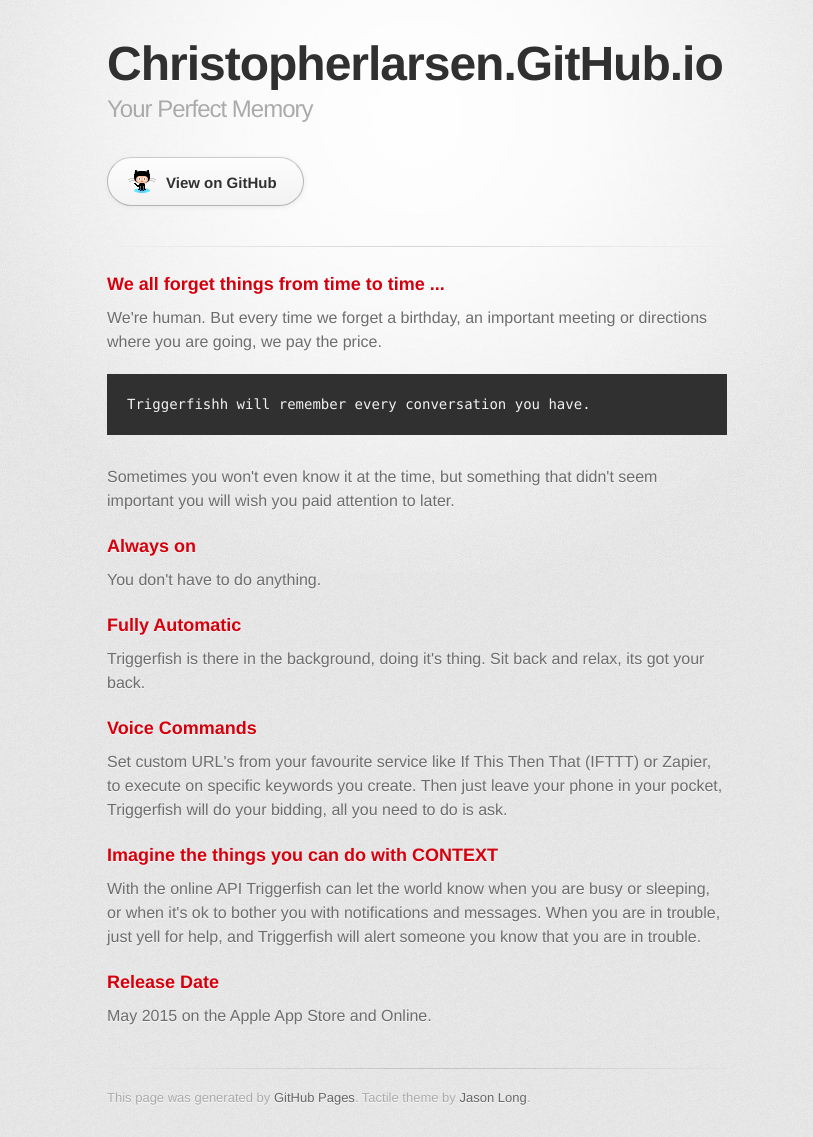
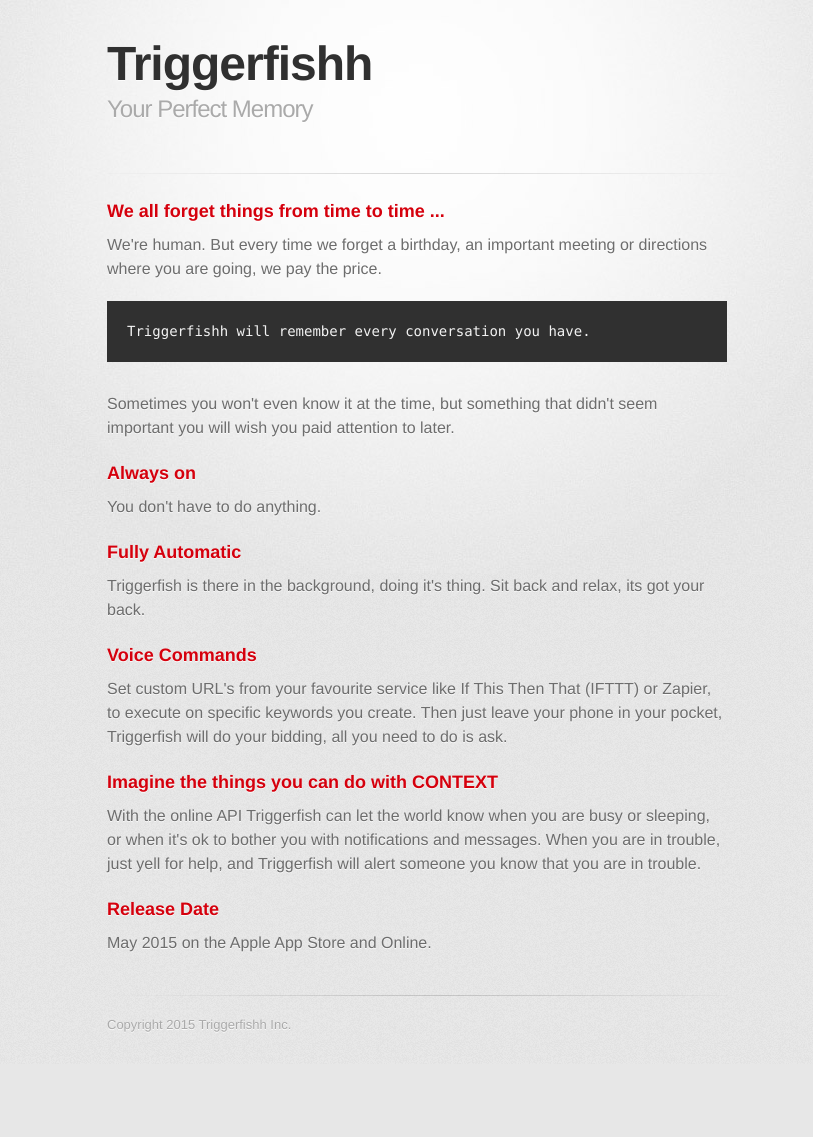
Before and after one commit to ChristopherLarsen/christopherlarsen.github.io, a plain HTML site: page index.html in a window 1280 px wide. Shown: the whole page, without its empty margins (223-1036 px from the left). After the commit the page ends 1064 px from the top, so only its background shows below. Drawn offline with Linux system fonts and the light colour scheme; a web font is replaced by a local one.

Commit message:
Update index.html

```diff
--- a/index.html
+++ b/index.html
@@ -18,13 +18,9 @@
       <div class="inner">
 
         <header>
-          <h1>Christopherlarsen.GitHub.io</h1>
+          <h1>Triggerfishh</h1>
           <h2>Your Perfect Memory</h2>
         </header>
-
-        <section id="downloads" class="clearfix">
-          <a href="https://github.com/ChristopherLarsen" id="view-on-github" class="button"><span>View on GitHub</span></a>
-        </section>
 
         <hr>
 
@@ -66,7 +62,7 @@
         </section>
 
         <footer>
-          This page was generated by <a href="http://pages.github.com">GitHub Pages</a>. Tactile theme by <a href="https://twitter.com/jasonlong">Jason Long</a>.
+          Copyright 2015 Triggerfishh Inc.
         </footer>
 
 
```
